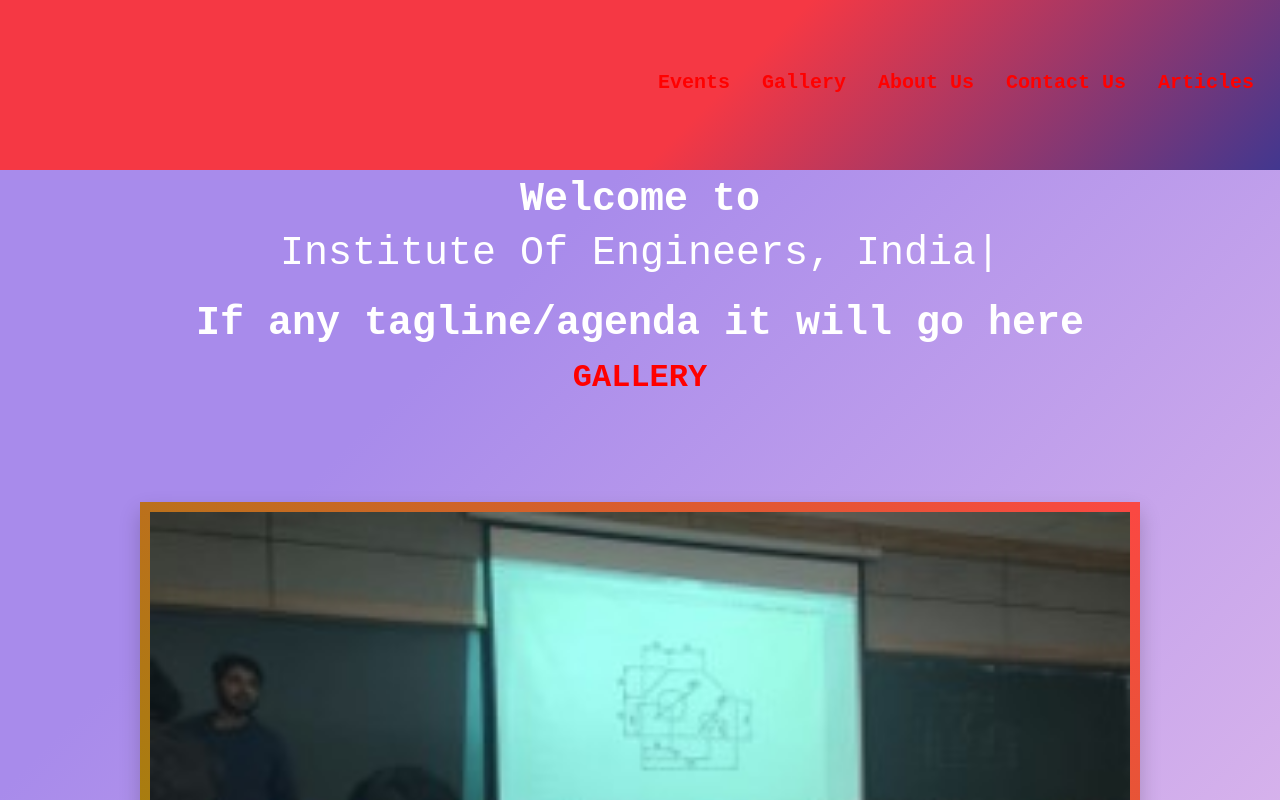
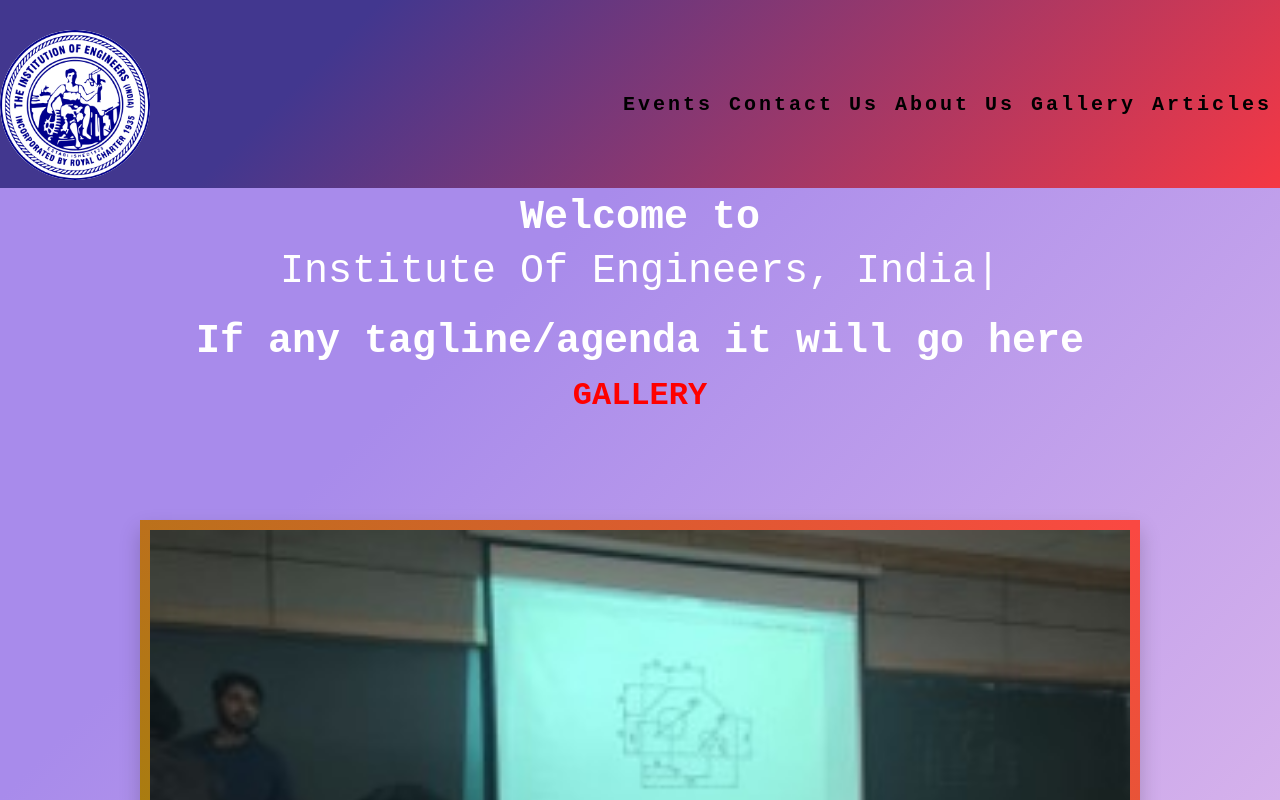
Before and after one commit to teamaveonracing/website, a React (Create React App) app: page / in a window 1280 px wide. Shown: the top 800 px of the page. Built offline with nearby package versions, Linux system fonts and the light colour scheme.

Commit message:
commit 4

```diff
--- a/public/index.html
+++ b/public/index.html
@@ -15,16 +15,17 @@
     <link rel="preconnect" href="https://fonts.googleapis.com">
 <link rel="preconnect" href="https://fonts.gstatic.com" crossorigin>
 <link href="https://fonts.googleapis.com/css2?family=Roboto+Mono:wght@100&display=swap" rel="stylesheet">
-<script src="https://cdn.jsdelivr.net/npm/bootstrap@latest/dist/js/bootstrap.bundle.min.js" integrity="sha384-ka7Sk0Gln4gmtz2MlQnikT1wXgYsOg+OMhuP+IlRH9sENBO0LRn5q+8nbTov4+1p" crossorigin="anonymous"></script>
 
     <title>IEI 2022</title>
   </head>
   <body>
     <noscript>You need to enable JavaScript to run this app.</noscript>
     <div id="root"></div>
-    <script src="https://cdn.jsdelivr.net/npm/bootstrap@5.1.3/dist/js/bootstrap.bundle.min.js" integrity="sha384-ka7Sk0Gln4gmtz2MlQnikT1wXgYsOg+OMhuP+IlRH9sENBO0LRn5q+8nbTov4+1p" crossorigin="anonymous"></script>
-    <script src="https://cdn.jsdelivr.net/npm/@popperjs/core@2.10.2/dist/umd/popper.min.js" integrity="sha384-7+zCNj/IqJ95wo16oMtfsKbZ9ccEh31eOz1HGyDuCQ6wgnyJNSYdrPa03rtR1zdB" crossorigin="anonymous"></script>
-    <script src="https://cdn.jsdelivr.net/npm/bootstrap@5.1.3/dist/js/bootstrap.min.js" integrity="sha384-QJHtvGhmr9XOIpI6YVutG+2QOK9T+ZnN4kzFN1RtK3zEFEIsxhlmWl5/YESvpZ13" crossorigin="anonymous"></script>
-
+    <script src="https://cdn.jsdelivr.net/npm/bootstrap@latest/dist/js/bootstrap.bundle.min.js" integrity="sha384-ka7Sk0Gln4gmtz2MlQnikT1wXgYsOg+OMhuP+IlRH9sENBO0LRn5q+8nbTov4+1p" crossorigin="anonymous"></script>
+    <script src="https://cdn.jsdelivr.net/npm/@popperjs/core@latest/dist/umd/popper.min.js" integrity="sha384-7+zCNj/IqJ95wo16oMtfsKbZ9ccEh31eOz1HGyDuCQ6wgnyJNSYdrPa03rtR1zdB" crossorigin="anonymous"></script>
+    <script src="https://cdn.jsdelivr.net/npm/bootstrap@latest/dist/js/bootstrap.min.js" integrity="sha384-QJHtvGhmr9XOIpI6YVutG+2QOK9T+ZnN4kzFN1RtK3zEFEIsxhlmWl5/YESvpZ13" crossorigin="anonymous"></script>
+    <script src="https://code.jquery.com/jquery-3.2.1.slim.min.js" integrity="sha384-KJ3o2DKtIkvYIK3UENzmM7KCkRr/rE9/Qpg6aAZGJwFDMVNA/GpGFF93hXpG5KkN" crossorigin="anonymous"></script>
+    <script src="https://cdnjs.cloudflare.com/ajax/libs/popper.js/1.12.9/umd/popper.min.js" integrity="sha384-ApNbgh9B+Y1QKtv3Rn7W3mgPxhU9K/ScQsAP7hUibX39j7fakFPskvXusvfa0b4Q" crossorigin="anonymous"></script>
+    <script src="https://maxcdn.bootstrapcdn.com/bootstrap/4.0.0/js/bootstrap.min.js" integrity="sha384-JZR6Spejh4U02d8jOt6vLEHfe/JQGiRRSQQxSfFWpi1MquVdAyjUar5+76PVCmYl" crossorigin="anonymous"></script>
   </body>
 </html>
--- a/src/Website_container/Navbar/Nav.css
+++ b/src/Website_container/Navbar/Nav.css
@@ -1,17 +1,12 @@
-.nav {
-  padding: 10px;
-  background-color: #42378f;
-  background-image: linear-gradient(315deg, #42378f 0%, #f53844 44%);
-}
-.nav-link {
-  color: red;
-  font-family: "Roboto-mono", monospace;
-  font-size: 20px;
-  font-weight: bold;
-}
-.nav-link:hover {
-  color: white;
-  transition: 0.5s ease-in-out;
+/*
+.nav-item {
+  padding-top: 50px;
+}*/
+.navbar {
+  padding-top: 30px;
+  width: 100%;
+  background-color: #f35844;
+  background-image: linear-gradient(315deg, #f53844 0%, #42378f 74%);
 }
 .logo img {
   background-color: #fff;
@@ -19,8 +14,19 @@
   height: 150px;
   width: 150px;
   position: relative;
-  right: 700px;
 }
-.nav-item {
-  padding-top: 50px;
+.nav-link {
+  letter-spacing: 3px;
+  font-family: "Exo", "sans-serif";
+  color: #05f4b7;
 }
+.nav-link:hover {
+  color: #fff;
+  transition: color 0.5s ease;
+}
+.nav-link {
+  color: black;
+  font-family: "Roboto-mono", monospace;
+  font-size: 20px;
+  font-weight: bold;
+}
--- a/src/Website_container/Navbar/Nav.js
+++ b/src/Website_container/Navbar/Nav.js
@@ -3,26 +3,21 @@
 export default function Nav(){
     return (
         <div>
-            <ul className="nav justify-content-end">
-                <li>
-                <a href="#" className="logo"><img src={complogo} /></a>
-                </li>
-                 <li className="nav-item">
-                     <a className="nav-link active" href="#">Events</a>
-                </li>
-                <li className="nav-item">
-                    <a className="nav-link" href="#content">Gallery</a>
-                 </li>
-                 <li className="nav-item">
-                    <a className="nav-link" href="#">About Us</a>
-                    </li>
-                <li className="nav-item">
-                    <a className="nav-link" href="#contact">Contact Us</a>
-                 </li>
-                 <li className="nav-item">
-                    <a className="nav-link" href="#">Articles</a>
-                 </li>
-            </ul>
-        </div>
+            <nav className="navbar navbar-expand-sm">
+                <div className="logo"><img src={complogo} /></div>
+                <button className="navbar-toggler" type="button" data-toggle="collapse" data-target="#navbarToggleExternalContent" aria-controls="navbarToggleExternalContent" aria-expanded="false" aria-label="Toggle navigation">
+                    <span className="navbar-toggler-icon"></span>
+                </button>
+                 <div className="collapse navbar-collapse justify-content-end" id="navbarMenu">
+                     <ul className="navbar-nav ml-auto">
+                        <li className="nav-item "><a className ="nav-link" href="#">Events</a></li>
+                        <li className="nav-item "><a className ="nav-link" href="#contact">Contact Us</a></li>
+                        <li className="nav-item "><a className ="nav-link" href="#">About Us</a></li>
+                        <li className="nav-item "><a className ="nav-link" href="#content">Gallery</a></li>
+                        <li className="nav-item "><a className ="nav-link" href="#">Articles</a></li>
+                    </ul>
+                </div>
+            </nav>
+         </div>
     )
 }
```
